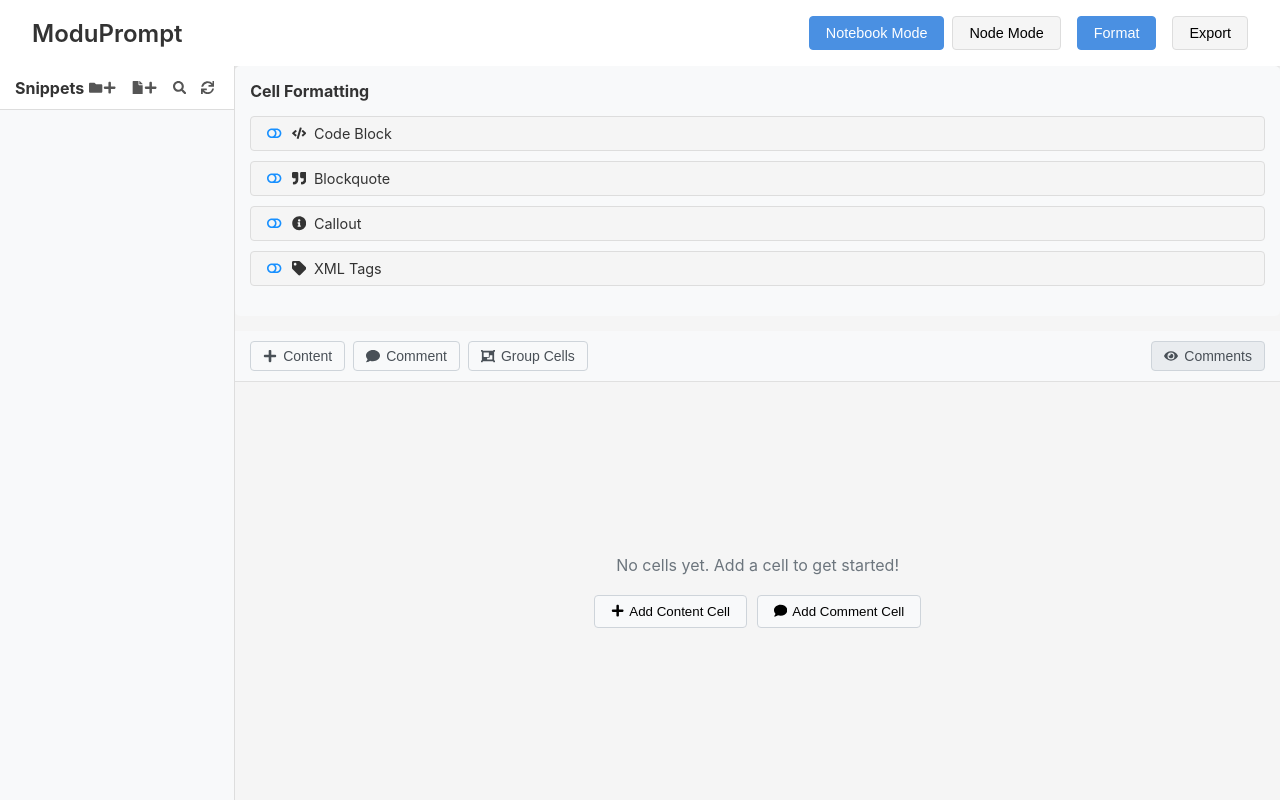
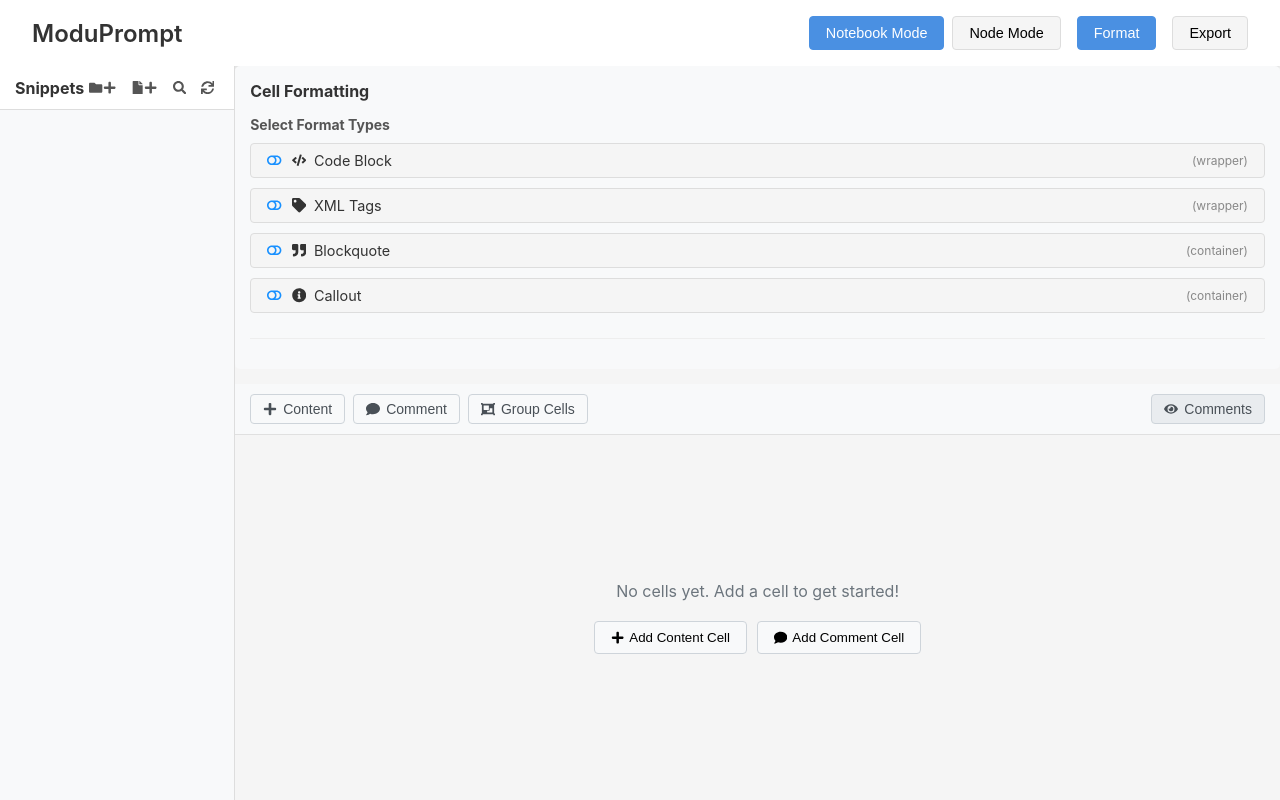
Before and after one commit to DevGuyRash/moduprompt, a React app: page / in a window 1280 px wide. Both pictures are taken after a click on the button "Format". Built offline with nearby package versions, Linux system fonts and the light colour scheme.

Commit message:
fix: implement formatting menu logic redesign and fix menu closing issues

```diff
--- a/src/components/FormattingOptions/FormattingOptions.css
+++ b/src/components/FormattingOptions/FormattingOptions.css
@@ -15,6 +15,19 @@
   margin-bottom: 15px;
   font-size: 16px;
   color: #333;
+}
+
+.formatting-options h4 {
+  margin-top: 10px;
+  margin-bottom: 10px;
+  font-size: 14px;
+  color: #555;
+}
+
+.format-section {
+  margin-bottom: 15px;
+  border-bottom: 1px solid #eee;
+  padding-bottom: 10px;
 }
 
 .format-toggles {
@@ -56,10 +69,17 @@
 .toggle-label {
   display: flex;
   align-items: center;
+  flex: 1;
 }
 
 .toggle-label svg {
   margin-right: 8px;
+}
+
+.format-group-indicator {
+  font-size: 12px;
+  color: #888;
+  margin-left: 5px;
 }
 
 .format-options-container {
--- a/src/components/FormattingOptions/FormattingOptions.tsx
+++ b/src/components/FormattingOptions/FormattingOptions.tsx
@@ -1,5 +1,5 @@
-import React, { useEffect } from 'react';
-import { FaCode, FaQuoteRight, FaInfoCircle, FaTag, FaPlus, FaToggleOn, FaToggleOff } from 'react-icons/fa';
+import React, { useEffect, useState } from 'react';
+import { FaCode, FaQuoteRight, FaInfoCircle, FaTag, FaPlus, FaToggleOn, FaToggleOff, FaGripVertical } from 'react-icons/fa';
 import { FormatOptions, NodeType, useNodeEditor } from '../../contexts/NodeEditorContext';
 import { useNotebook } from '../../contexts/NotebookContext';
 import './FormattingOptions.css';
@@ -22,6 +22,15 @@
   onCreateFormat?: (formatOptions: FormatOptions) => void;
 }
 
+// Define format types and their properties
+interface FormatType {
+  id: string;
+  name: string;
+  icon: React.ReactNode;
+  exclusive: boolean; // Whether this format is exclusive with others in its group
+  group: 'wrapper' | 'container'; // Formats in the same group are mutually exclusive if exclusive=true
+}
+
 /**
  * Component for selecting and applying formatting options to cells or nodes
  * Provides options for code blocks, blockquotes, callouts, and XML tags
@@ -36,41 +45,35 @@
 }) => {
   const { addNode } = useNodeEditor();
   const { cells, formatCell, removeFormatting } = useNotebook();
-  const [activeFormatters, setActiveFormatters] = React.useState<{
-    code: boolean;
-    blockquote: boolean;
-    callout: boolean;
-    xml: boolean;
-  }>({
-    code: false,
-    blockquote: false,
-    callout: false,
-    xml: false
-  });
-  const [codeLanguage, setCodeLanguage] = React.useState('');
-  const [calloutType, setCalloutType] = React.useState('info');
-  const [xmlTag, setXmlTag] = React.useState('div');
-  const [calloutName, setCalloutName] = React.useState('');
+
+  // Define available format types
+  const formatTypes: FormatType[] = [
+    { id: 'code', name: 'Code Block', icon: <FaCode />, exclusive: true, group: 'wrapper' },
+    { id: 'xml', name: 'XML Tags', icon: <FaTag />, exclusive: true, group: 'wrapper' },
+    { id: 'blockquote', name: 'Blockquote', icon: <FaQuoteRight />, exclusive: true, group: 'container' },
+    { id: 'callout', name: 'Callout', icon: <FaInfoCircle />, exclusive: true, group: 'container' },
+  ];
+
+  // Track active formatters in order of application
+  const [activeFormats, setActiveFormats] = useState<string[]>([]);
+
+  // Format-specific options
+  const [codeLanguage, setCodeLanguage] = useState('');
+  const [calloutType, setCalloutType] = useState('info');
+  const [xmlTag, setXmlTag] = useState('div');
+  const [calloutName, setCalloutName] = useState('');
 
   // Load existing formatting when component mounts or cellId changes
   useEffect(() => {
     if (currentMode === 'notebook' && cellId) {
       const cell = cells.find(c => c.id === cellId);
       if (cell && cell.formatting) {
-        // Reset all formatters first
-        setActiveFormatters({
-          code: false,
-          blockquote: false,
-          callout: false,
-          xml: false
-        });
+        // Reset active formats
+        setActiveFormats([]);
 
         // Set the active formatter based on the cell's formatting
         if (cell.formatting.type) {
-          setActiveFormatters(prev => ({
-            ...prev,
-            [cell.formatting?.type || 'code']: true
-          }));
+          setActiveFormats([cell.formatting.type]);
 
           // Set additional options based on the formatter type
           switch (cell.formatting.type) {
@@ -91,38 +94,41 @@
 
   /**
    * Toggles a formatter on or off
-   * @param {string} formatter - The formatter to toggle
+   * @param {string} formatId - The formatter to toggle
    */
-  const toggleFormatter = (formatter: 'code' | 'blockquote' | 'callout' | 'xml') => {
-    // If toggling on XML or code, turn off the other (they're mutually exclusive wrappers)
-    if ((formatter === 'xml' || formatter === 'code') && !activeFormatters[formatter]) {
-      setActiveFormatters(prev => ({
-        ...prev,
-        code: formatter === 'code' ? true : false,
-        xml: formatter === 'xml' ? true : false,
-        [formatter]: !prev[formatter]
-      }));
+  const toggleFormatter = (formatId: string) => {
+    const formatType = formatTypes.find(f => f.id === formatId);
+    if (!formatType) return;
+
+    // Check if format is already active
+    const isActive = activeFormats.includes(formatId);
+
+    if (isActive) {
+      // Remove the format
+      setActiveFormats(prev => prev.filter(f => f !== formatId));
+    } else {
+      // Add the format, respecting exclusivity rules
+      setActiveFormats(prev => {
+        const newFormats = [...prev];
+
+        // If exclusive, remove other formats in the same group
+        if (formatType.exclusive) {
+          const formatGroup = formatType.group;
+          const conflictingFormats = formatTypes
+            .filter(f => f.group === formatGroup && f.id !== formatId)
+            .map(f => f.id);
+
+          return [...newFormats.filter(f => !conflictingFormats.includes(f)), formatId];
         }
-    // If toggling on blockquote or callout, turn off the other (they're mutually exclusive containers)
-    else if ((formatter === 'blockquote' || formatter === 'callout') && !activeFormatters[formatter]) {
-      setActiveFormatters(prev => ({
-        ...prev,
-        blockquote: formatter === 'blockquote' ? true : false,
-        callout: formatter === 'callout' ? true : false,
-        [formatter]: !prev[formatter]
-      }));
-    }
-    else {
-      setActiveFormatters(prev => ({
-        ...prev,
-        [formatter]: !prev[formatter]
-      }));
+
+        return [...newFormats, formatId];
+      });
     }
 
     // Apply formatting to the cell in notebook mode
     if (currentMode === 'notebook' && cellId) {
-      // If turning off the formatter, remove formatting
-      if (activeFormatters[formatter]) {
+      // If turning off the formatter and it was the only one, remove formatting
+      if (isActive && activeFormats.length === 1) {
         removeFormatting(cellId);
       } else {
         // Apply the new formatting
@@ -135,21 +141,23 @@
    * Applies the current formatting options to the selected cell
    */
   const applyFormatting = () => {
-    if (currentMode === 'notebook' && cellId) {
-      // Determine which formatters are active
-      let formatOptions: FormatOptions = { type: 'code' };
+    if (currentMode === 'notebook' && cellId && activeFormats.length > 0) {
+      // Use the first active format as the primary format type
+      // In future, could implement nested formatting
+      const primaryFormat = activeFormats[0];
+      let formatOptions: FormatOptions = { type: primaryFormat as any };
 
-      if (activeFormatters.code) {
-        formatOptions.type = 'code';
+      // Add format-specific options
+      switch (primaryFormat) {
+        case 'code':
           formatOptions.language = codeLanguage;
-      } else if (activeFormatters.xml) {
-        formatOptions.type = 'xml';
+          break;
+        case 'xml':
           formatOptions.xmlTag = xmlTag;
-      } else if (activeFormatters.blockquote) {
-        formatOptions.type = 'blockquote';
-      } else if (activeFormatters.callout) {
-        formatOptions.type = 'callout';
+          break;
+        case 'callout':
           formatOptions.calloutType = calloutType as 'info' | 'warning' | 'success' | 'error';
+          break;
       }
 
       // Apply formatting to the cell
@@ -161,21 +169,22 @@
    * Creates a format node in node mode
    */
   const createFormatNode = () => {
-    if (currentMode === 'node' && position) {
-      // Determine which formatters are active
-      let formatOptions: FormatOptions = { type: 'code' };
+    if (currentMode === 'node' && position && activeFormats.length > 0) {
+      // Use the first active format as the primary format type
+      const primaryFormat = activeFormats[0];
+      let formatOptions: FormatOptions = { type: primaryFormat as any };
 
-      if (activeFormatters.code) {
-        formatOptions.type = 'code';
+      // Add format-specific options
+      switch (primaryFormat) {
+        case 'code':
           formatOptions.language = codeLanguage;
-      } else if (activeFormatters.xml) {
-        formatOptions.type = 'xml';
+          break;
+        case 'xml':
           formatOptions.xmlTag = xmlTag;
-      } else if (activeFormatters.blockquote) {
-        formatOptions.type = 'blockquote';
-      } else if (activeFormatters.callout) {
-        formatOptions.type = 'callout';
+          break;
+        case 'callout':
           formatOptions.calloutType = calloutType as 'info' | 'warning' | 'success' | 'error';
+          break;
       }
 
       if (onCreateFormat) {
@@ -219,7 +228,7 @@
 
   // Handle changes to formatting options
   useEffect(() => {
-    if (currentMode === 'notebook' && cellId) {
+    if (currentMode === 'notebook' && cellId && activeFormats.length > 0) {
       // Apply formatting when options change
       applyFormatting();
     }
@@ -229,58 +238,31 @@
     <div className={`formatting-options ${isDocumentLevel ? 'document-level' : ''}`}>
       <h3>{isDocumentLevel ? 'Document Formatting' : 'Cell Formatting'}</h3>
 
+      <div className="format-section">
+        <h4>Select Format Types</h4>
         <div className="format-toggles">
+          {formatTypes.map(format => (
             <div
-          className={`format-toggle ${activeFormatters.code ? 'active' : ''}`}
-          onClick={() => toggleFormatter('code')}
+              key={format.id}
+              className={`format-toggle ${activeFormats.includes(format.id) ? 'active' : ''}`}
+              onClick={() => toggleFormatter(format.id)}
             >
               <div className="toggle-icon">
-            {activeFormatters.code ? <FaToggleOn /> : <FaToggleOff />}
+                {activeFormats.includes(format.id) ? <FaToggleOn /> : <FaToggleOff />}
               </div>
               <div className="toggle-label">
-            <FaCode /> Code Block
+                {format.icon} {format.name}
+              </div>
+              <div className="format-group-indicator">
+                {format.exclusive ? `(${format.group})` : ''}
               </div>
             </div>
-
-        <div
-          className={`format-toggle ${activeFormatters.blockquote ? 'active' : ''}`}
-          onClick={() => toggleFormatter('blockquote')}
-        >
-          <div className="toggle-icon">
-            {activeFormatters.blockquote ? <FaToggleOn /> : <FaToggleOff />}
-          </div>
-          <div className="toggle-label">
-            <FaQuoteRight /> Blockquote
-          </div>
-        </div>
-
-        <div
-          className={`format-toggle ${activeFormatters.callout ? 'active' : ''}`}
-          onClick={() => toggleFormatter('callout')}
-        >
-          <div className="toggle-icon">
-            {activeFormatters.callout ? <FaToggleOn /> : <FaToggleOff />}
-          </div>
-          <div className="toggle-label">
-            <FaInfoCircle /> Callout
-          </div>
-        </div>
-
-        <div
-          className={`format-toggle ${activeFormatters.xml ? 'active' : ''}`}
-          onClick={() => toggleFormatter('xml')}
-        >
-          <div className="toggle-icon">
-            {activeFormatters.xml ? <FaToggleOn /> : <FaToggleOff />}
-          </div>
-          <div className="toggle-label">
-            <FaTag /> XML Tags
-          </div>
+          ))}
         </div>
       </div>
 
       <div className="format-options-container">
-        {activeFormatters.code && (
+        {activeFormats.includes('code') && (
           <div className="formatter-group">
             <label>Language:</label>
             <select
@@ -300,7 +282,7 @@
           </div>
         )}
 
-        {activeFormatters.callout && (
+        {activeFormats.includes('callout') && (
           <>
             <div className="formatter-group">
               <label>Callout Type:</label>
@@ -328,7 +310,7 @@
           </>
         )}
 
-        {activeFormatters.xml && (
+        {activeFormats.includes('xml') && (
           <div className="formatter-group">
             <label>Tag Name:</label>
             <input
@@ -346,9 +328,8 @@
         <button
           className="create-format-button"
           onClick={createFormatNode}
-          disabled={(activeFormatters.xml && !xmlTag) ||
-                   (!activeFormatters.code && !activeFormatters.blockquote &&
-                    !activeFormatters.callout && !activeFormatters.xml)}
+          disabled={activeFormats.length === 0 ||
+                   (activeFormats.includes('xml') && !xmlTag)}
         >
           <FaPlus /> Create Format Node
         </button>
```
Also changed, not shown: 1 other file (tests, documents, lock files or other folders). Lines whose indentation alone changed are shown as unchanged.
